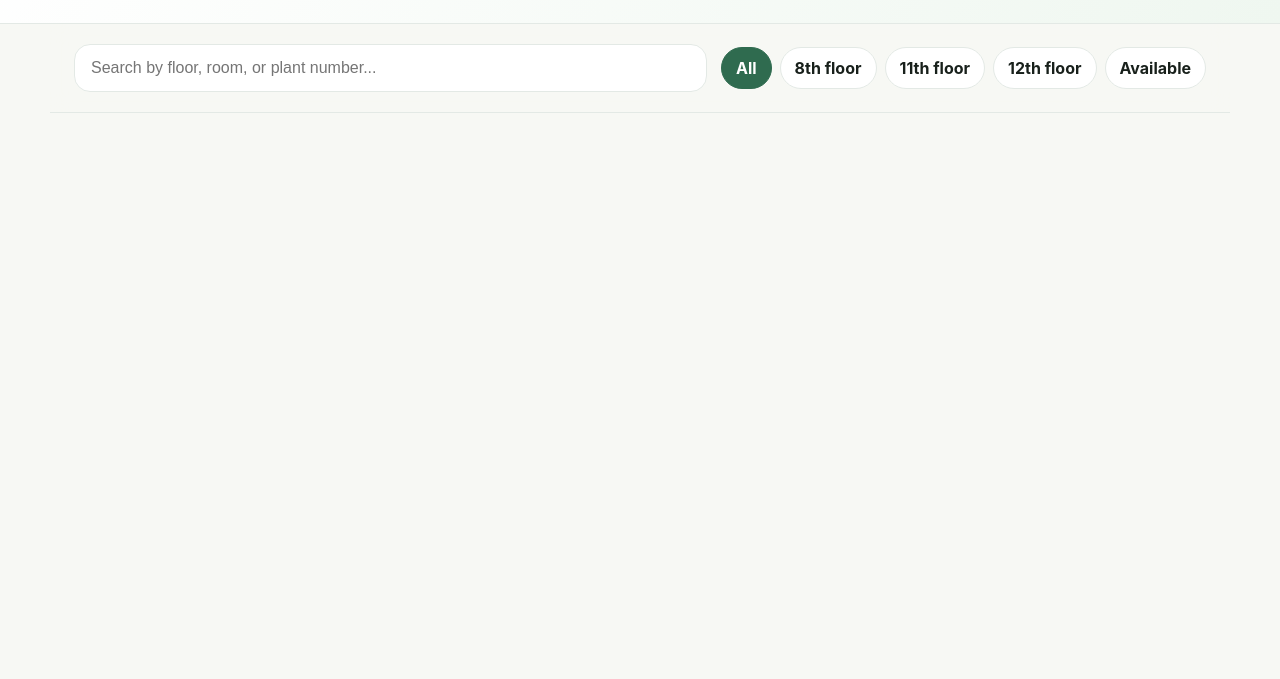
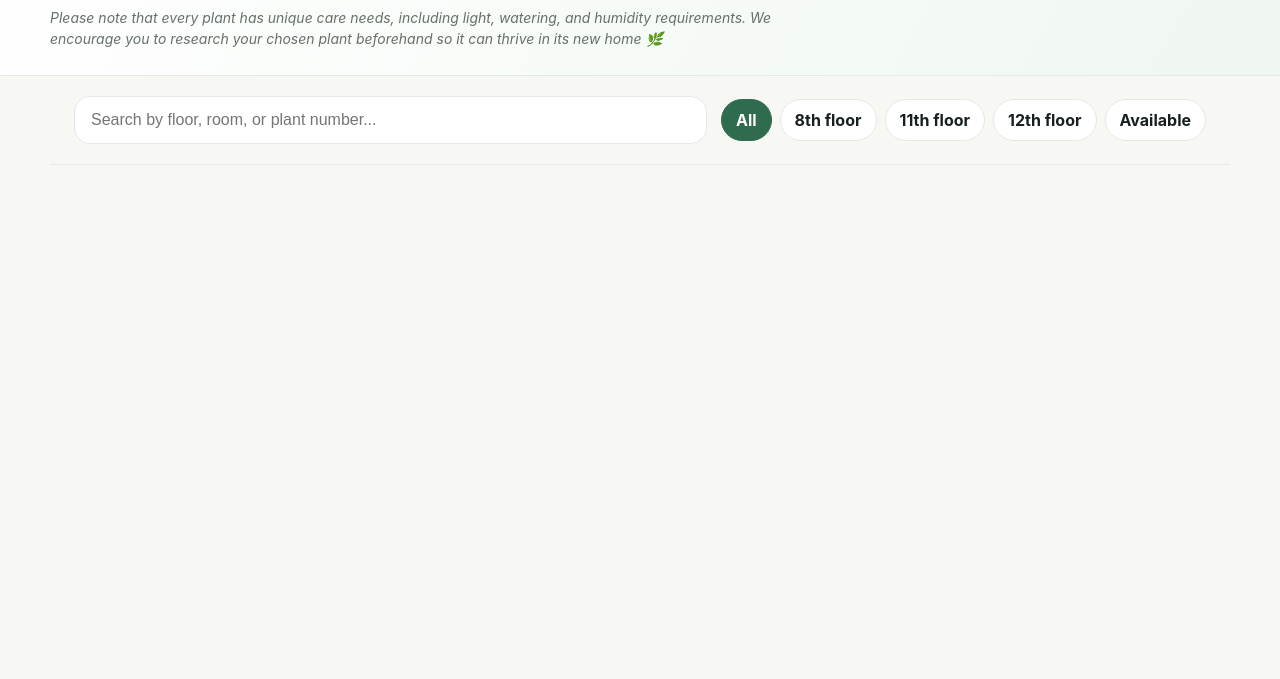
Before and after one commit to Allismata/Plant-Catalog-, a plain HTML site: page index.html in a window 1280 px wide. Shown: the part 121-800 px from the top of the page. Drawn offline with nearby package versions, Linux system fonts and the light colour scheme; no server answers.

Commit message:
Update index.html

```diff
--- a/index.html
+++ b/index.html
@@ -48,6 +48,11 @@
     <div class="wrap">
       <h1>Plant Adoption</h1>
       <p class="sub">See a plant you like? Claim it and give it a new home:) </p>
+<p class="sub" style="margin-top:10px; font-size:14px; line-height:1.5; max-width:760px; font-style:italic;">
+  Please note that every plant has unique care needs, including light,
+  watering, and humidity requirements. We encourage you to research your
+  chosen plant beforehand so it can thrive in its new home 🌿
+</p>
     </div>
   </header>
 
```
